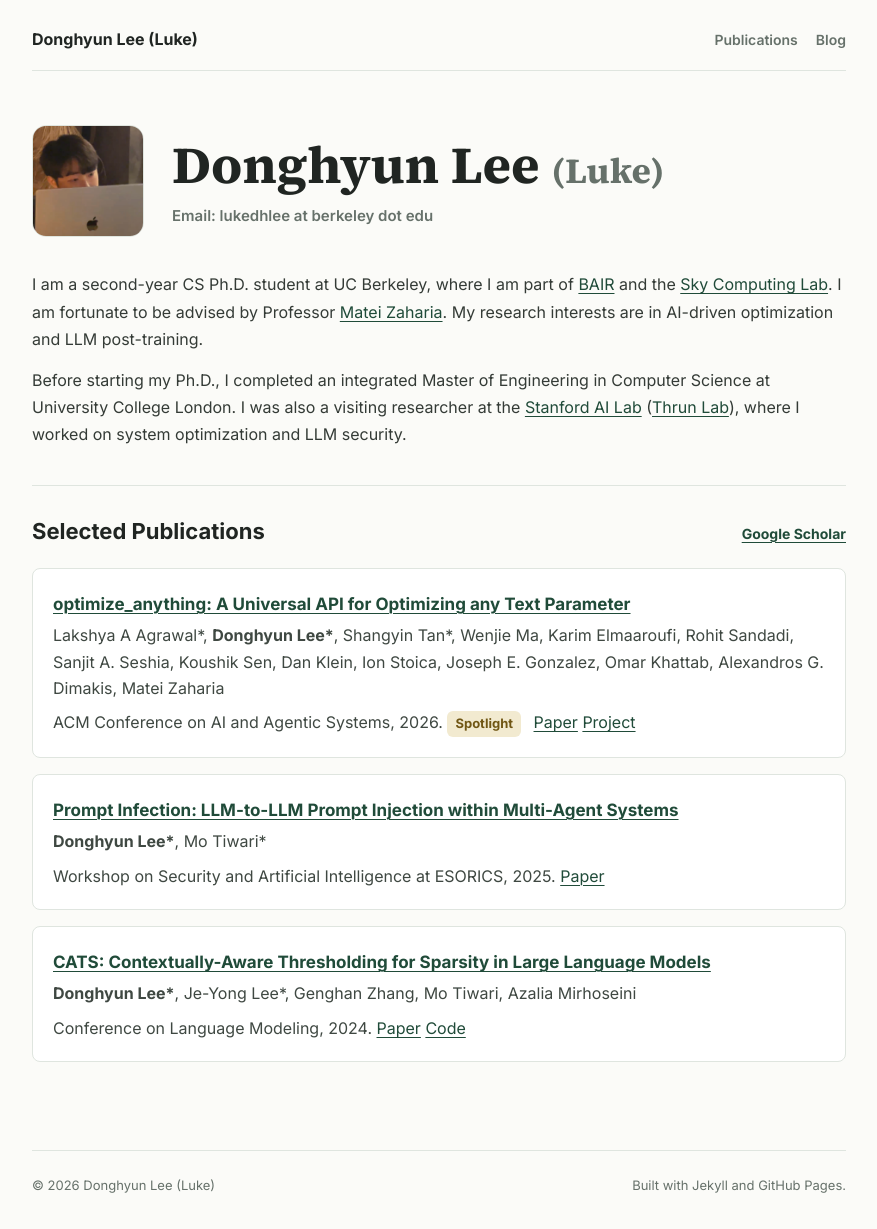
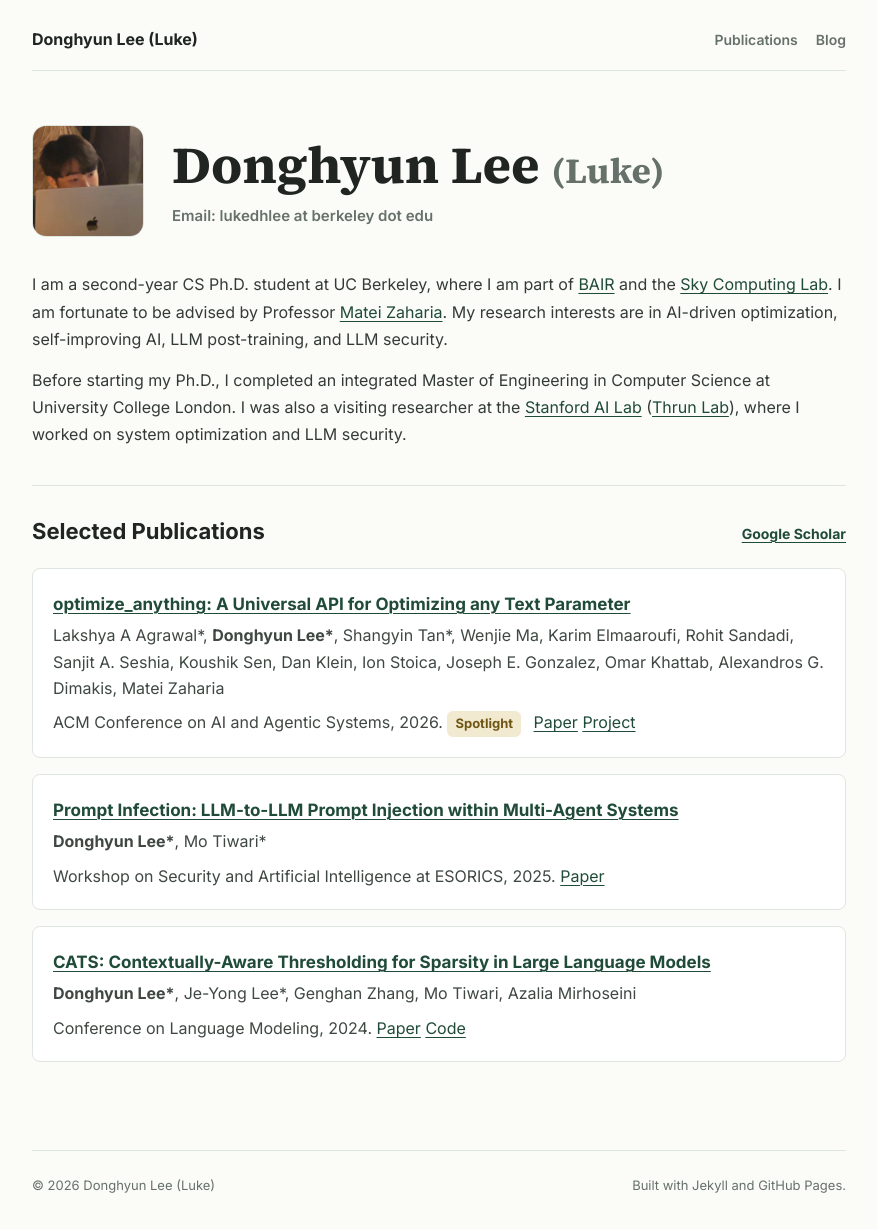
Before and after one commit to lukedhlee/lukedhlee.github.io, a Jekyll site: the page built from index.md, in a window 1280 px wide. Shown: the whole page, without its empty margins (201-1078 px from the left). Built offline with Jekyll 4.4.1, drawn with Linux system fonts in a browser that asks for light colours.

Commit message:
Expand research interests and balance decoding figure spacing

```diff
--- a/index.md
+++ b/index.md
@@ -20,7 +20,7 @@ title: Home
     <a href="https://sky.cs.berkeley.edu/">Sky Computing Lab</a>.
     I am fortunate to be advised by Professor
     <a href="https://people.eecs.berkeley.edu/~matei/">Matei Zaharia</a>.
-    My research interests are in AI-driven optimization and LLM post-training.
+    My research interests are in AI-driven optimization, self-improving AI, LLM post-training, and LLM security.
   </p>
   <p class="bio-line">
     Before starting my Ph.D., I completed an integrated Master of Engineering in Computer Science
```
Also changed, not shown: _posts/2026-10-21-turning-snowball-into-a-coding-agent.md (+1 -1 lines), assets/img/snowball/speculative-decoding.png, assets/img/snowball/speculative-decoding.svg (added).
